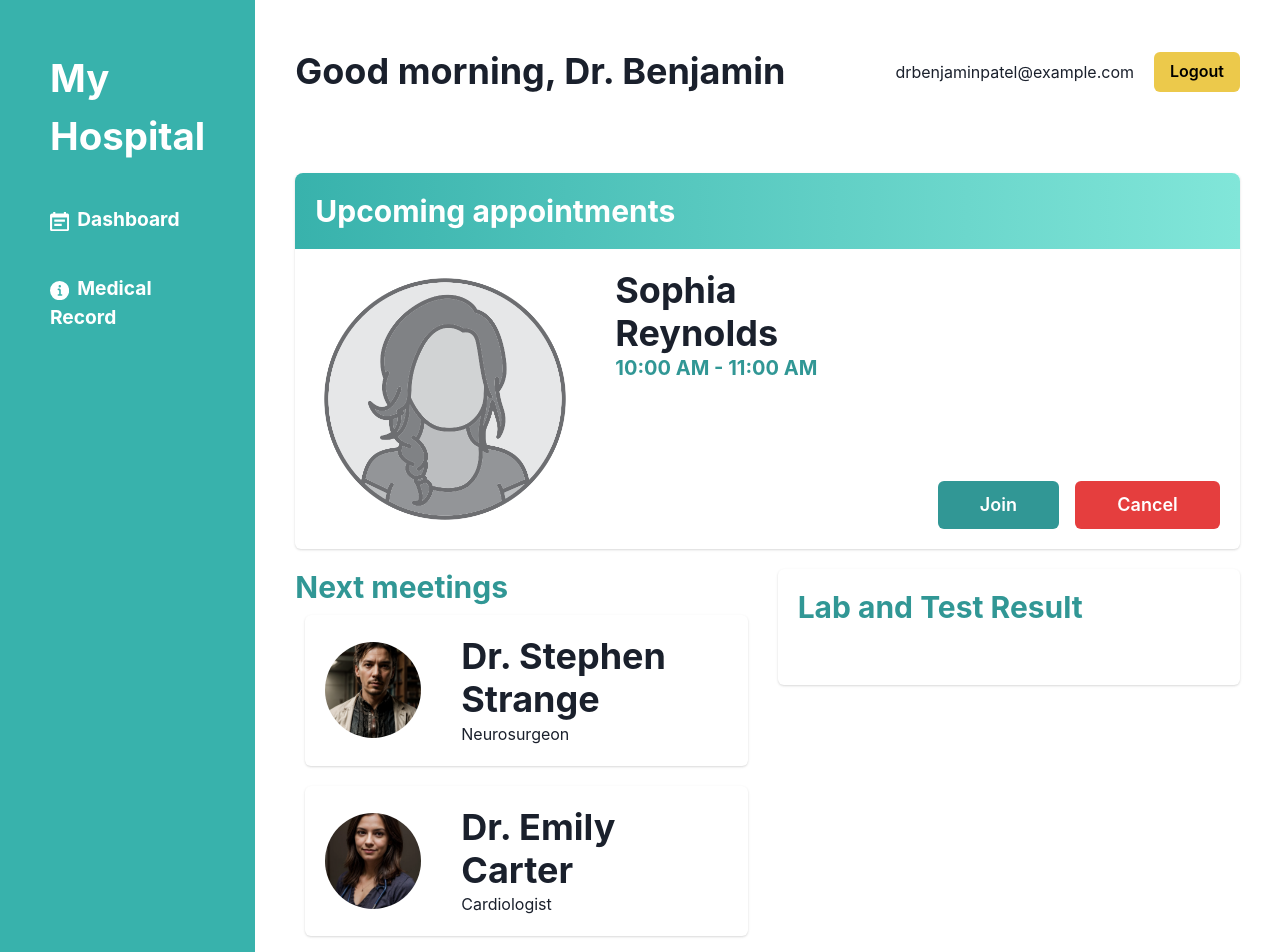
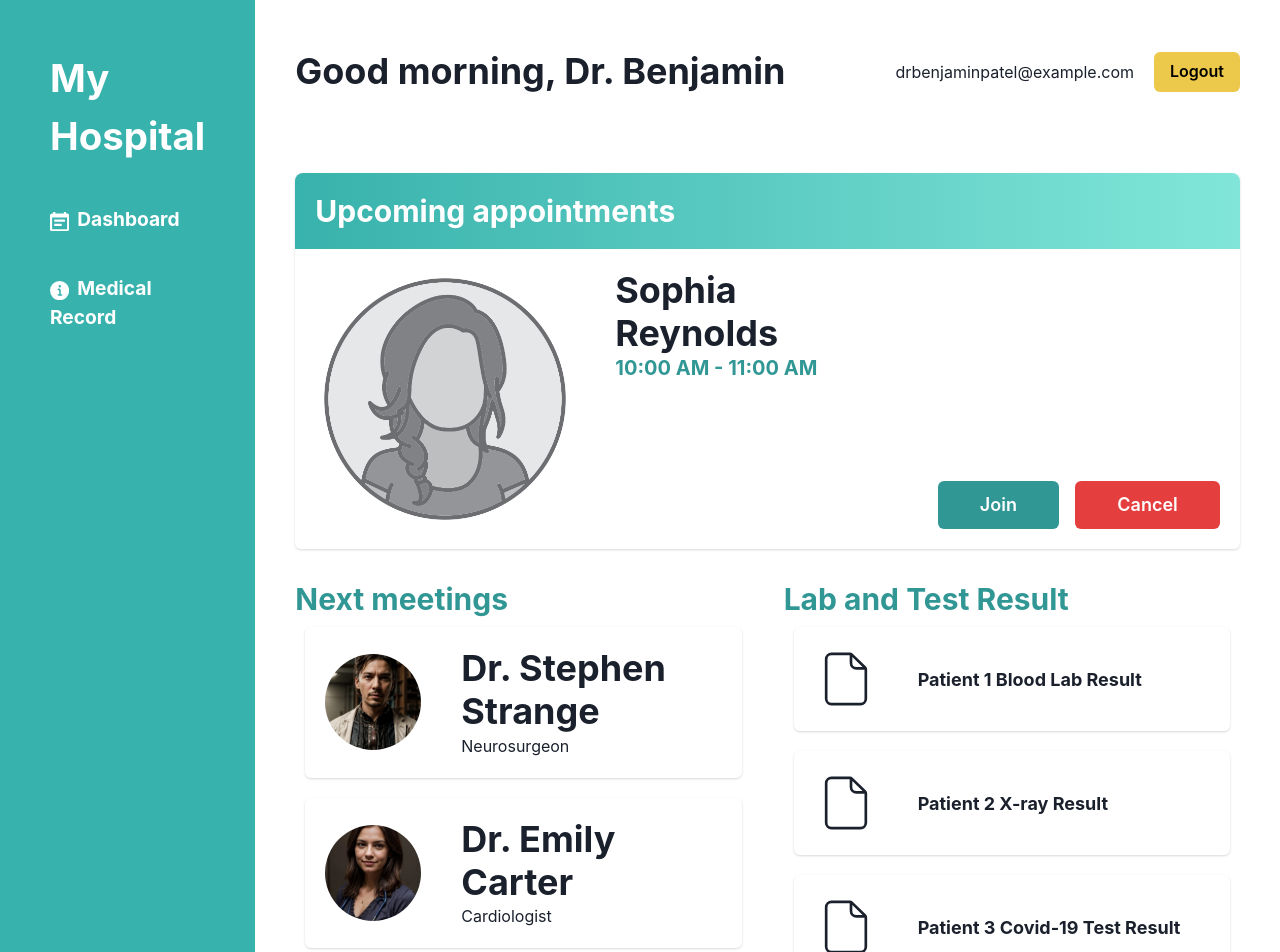
Before and after one commit to sorawat38/CLCM3506-Final-Exam, a React (Vite) app: page / in a window 1280 px wide. Shown: the top 952 px of the page. Built offline with nearby package versions, Linux system fonts and the light colour scheme.

Commit message:
feat: add file icon

```diff
--- a/package.json
+++ b/package.json
@@ -17,6 +17,7 @@
     "framer-motion": "^11.0.24",
     "react": "^18.2.0",
     "react-dom": "^18.2.0",
+    "react-icons": "^5.0.1",
     "react-router-dom": "^6.22.3"
   },
   "devDependencies": {
--- a/src/pages/Dashboard.tsx
+++ b/src/pages/Dashboard.tsx
@@ -14,6 +14,9 @@ import {
   Stack,
   Text,
 } from "@chakra-ui/react";
+import { CiFileOn } from "react-icons/ci";
+import { Icon } from "@chakra-ui/icons";
+import { Link as ReactRouterLink } from "react-router-dom";
 
 function UpcomingAppointments() {
   return (
@@ -107,21 +110,45 @@ function NextMeetings() {
 }
 
 function LabAndTestResult() {
+  const files = [
+    {
+      name: "Patient 1 Blood Lab Result",
+    },
+    {
+      name: "Patient 2 X-ray Result",
+    },
+    {
+      name: "Patient 3 Covid-19 Test Result",
+    },
+  ];
   return (
-    <Card>
-      <CardHeader>
-        <Heading size={"lg"} color={"teal.500"}>
-          Lab and Test Result
-        </Heading>
-      </CardHeader>
-      <CardBody></CardBody>
-    </Card>
+    <Box>
+      <Heading size={"lg"} color={"teal.500"}>
+        Lab and Test Result
+      </Heading>
+      <Stack spacing={5} m={"10px"}>
+        {files.map((file, index) => (
+          <Card key={index}>
+            <CardBody>
+              <HStack spacing={10} as={ReactRouterLink}>
+                <Icon as={CiFileOn} boxSize={16} />
+                <Box>
+                  <Text fontSize={"lg"} fontWeight={"bold"}>
+                    {file.name}
+                  </Text>
+                </Box>
+              </HStack>
+            </CardBody>
+          </Card>
+        ))}
+      </Stack>
+    </Box>
   );
 }
 
 function Dashboard() {
   return (
-    <Grid templateRows={"auto 1fr"} templateColumns={"repeat(2, 1fr)"} gap={5}>
+    <Grid templateRows={"auto 1fr"} templateColumns={"repeat(2, 1fr)"} gap={8}>
       <GridItem colSpan={2}>
         <UpcomingAppointments />
       </GridItem>
```
Also changed, not shown: src/assets/file_icon.png (added), 1 other file (tests, documents, lock files or other folders).
